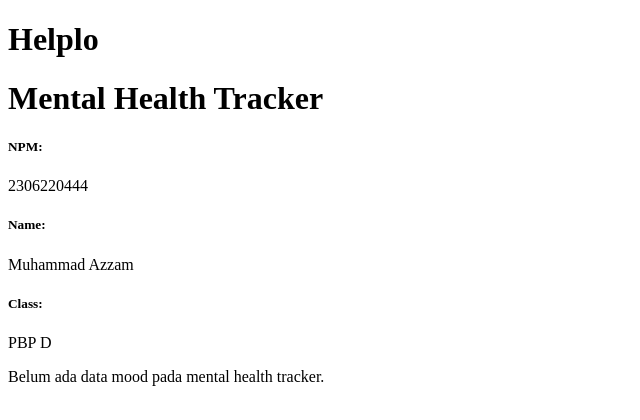
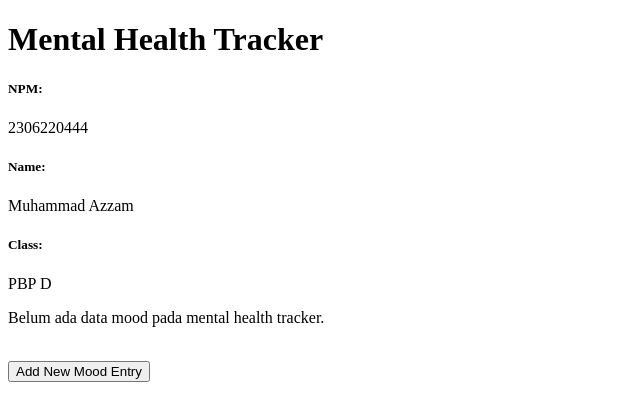
Before and after one commit to m-azzam-azis/mental-health-tracker, a Django app: page / in a window 1280 px wide. Shown: the top 420 px of the page, without its empty margins (0-640 px from the left). Run offline with Django 5.2, Linux system fonts and the light colour scheme; data that the repository does not hold is empty.

Commit message:
test: test pws status

```diff
--- a/templates/base.html
+++ b/templates/base.html
@@ -8,7 +8,6 @@
   </head>
 
   <body>
-    <h1>Helplo</h1>
     {% block content %} {% endblock content %}
   </body>
 </html>
```
